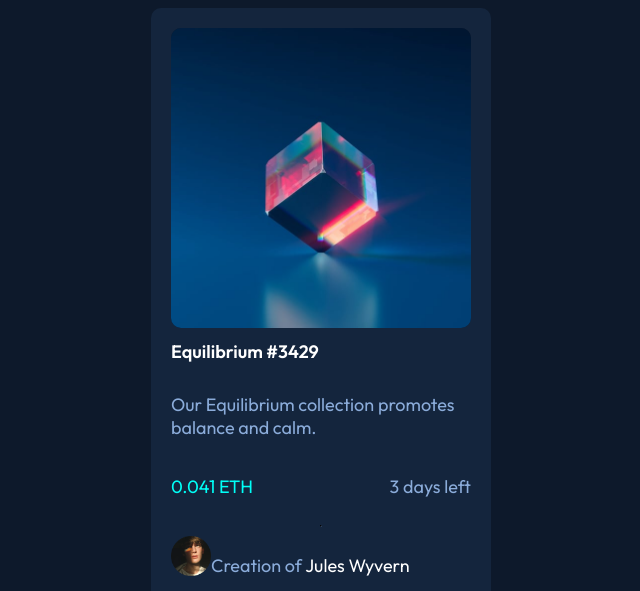
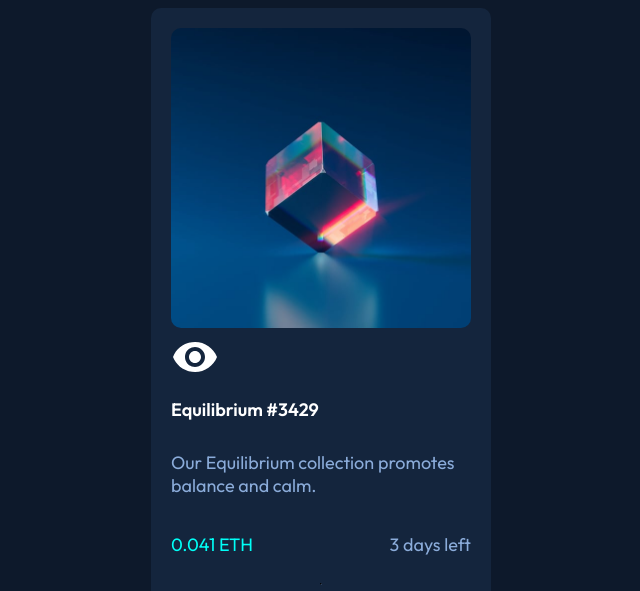
Before and after one commit to TheRealZekre/nft-preview-card, a plain HTML site: page index.html in a window 1280 px wide. Shown: the top 591 px of the page, without its empty margins (319-959 px from the left). Drawn offline with Linux system fonts and the light colour scheme.

Commit message:
added image

```diff
--- a/Styles/styles.css
+++ b/Styles/styles.css
@@ -16,8 +16,10 @@
 * {
     font-size: 18px;
     font-family: Outfit;
-    background-color: var(--veryDarkBlue-mainBG);
 
+}
+body {
+    background: var(--veryDarkBlue-mainBG);
 }
 
 .main {
@@ -50,28 +52,28 @@
 
 .headerH1 {
     color: var(--white);
-    background-color: var(--veryDarkBlue-cardBG);
+
 }
 
 .paragraph {
     color: var(--softBlue);
-    background-color: var(--veryDarkBlue-cardBG);
+
 }
 
 .info {
     display: flex;
     justify-content: space-between;
-    background-color: var(--veryDarkBlue-cardBG);
+
 }
 
 .currency {
     color: var(--cyan);
-    background-color: var(--veryDarkBlue-cardBG);
+
 }
 
 .days {
     color: var(--softBlue);
-    background-color: var(--veryDarkBlue-cardBG);
+
 }
 
 .line {
@@ -81,22 +83,22 @@
 .creation {
     display: flex;
     color: var(--softBlue);
-    background-color: var(--veryDarkBlue-cardBG);
+
 }
 
 .julesP {
-    background-color: var(--veryDarkBlue-cardBG);
+
 }
 
 .avatar {
     height: 40px;
     width: 40px;
-    background-color: var(--veryDarkBlue-cardBG);
+
 }
 
 .jules {
     color: var(--white);
-    background-color: var(--veryDarkBlue-cardBG);
+
 }
 
 
--- a/index.html
+++ b/index.html
@@ -9,8 +9,12 @@
 </head>
 <body>
   <main class="main">
+    <div class="img">
+    <img src="images/image-equilibrium.jpg" class="mainImg" />
+    <img src="images/icon-view.svg" class="hover" />
 
-    <img src="images/image-equilibrium.jpg" class="mainImg" />
+  </div>
+
     <h1 class="headerH1">Equilibrium #3429</h1>
     <p class="paragraph">Our Equilibrium collection promotes balance and calm.</p>
     <div class="info">
```
